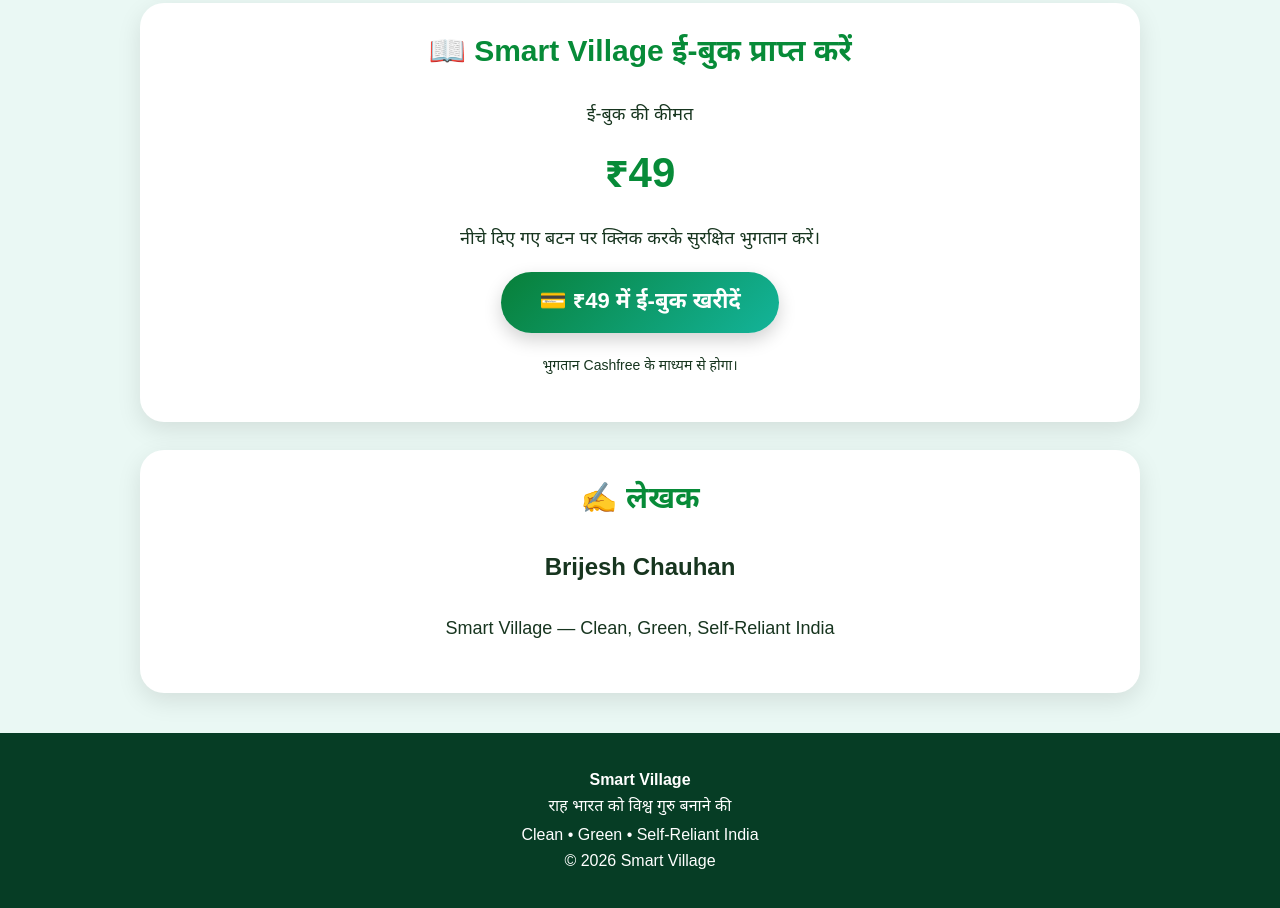
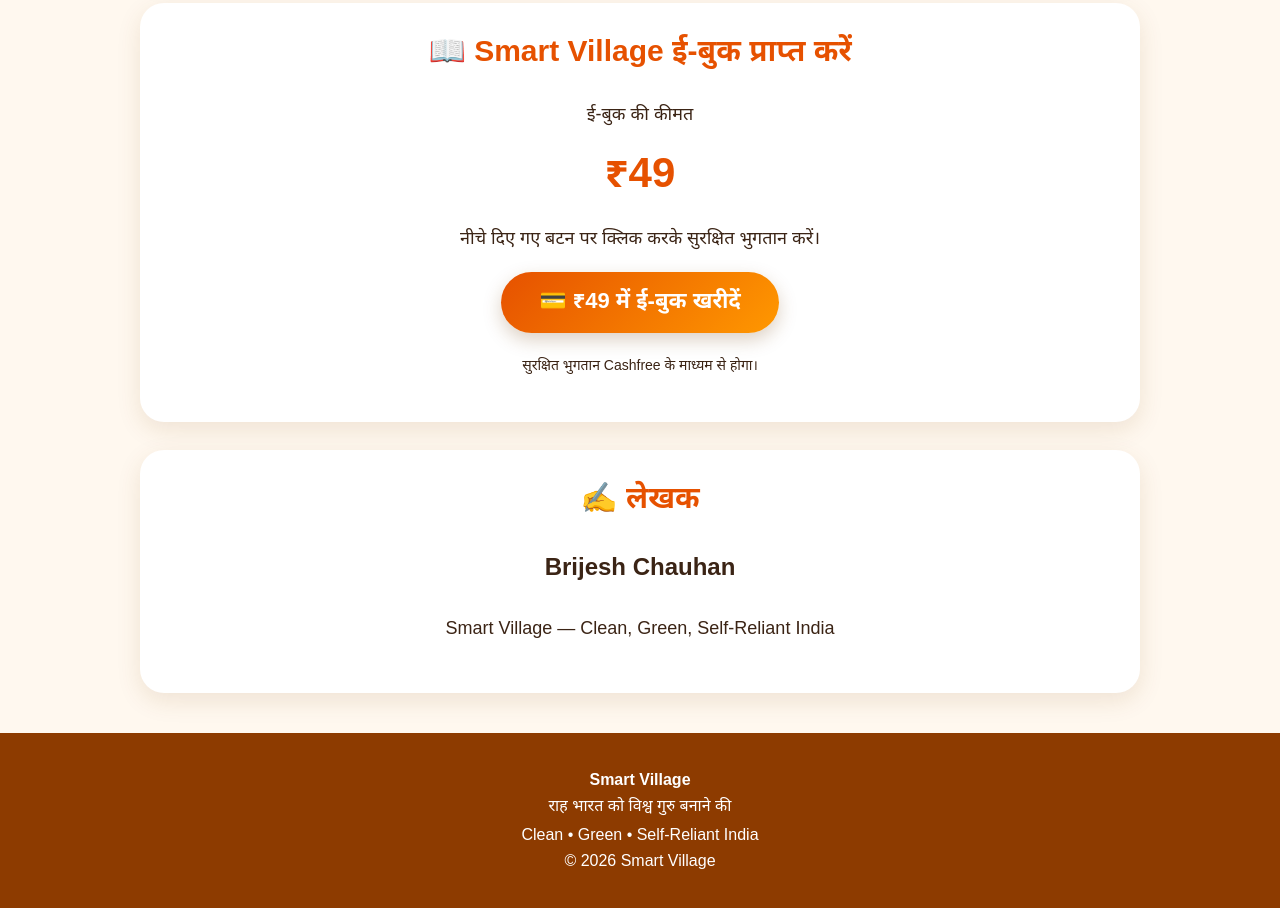
Before and after one commit to smartvillage-web/smart-village, a plain HTML site: page index.html in a window 1280 px wide. Shown: the part 2152-3060 px from the top of the page. Drawn offline with Linux system fonts and the light colour scheme.

Commit message:
Update index.html

```diff
--- a/index.html
+++ b/index.html
@@ -20,15 +20,15 @@
 
 body{
   font-family:Arial,"Noto Sans Devanagari",sans-serif;
-  background:#eaf8f4;
-  color:#17351f;
+  background:#fff8ef;
+  color:#3b2415;
   overflow-x:hidden;
   overflow-y:auto;
 }
 
 /* HEADER */
 header{
-  background:linear-gradient(135deg,#078b38,#13b49a);
+  background:linear-gradient(135deg,#e65100,#ff9800);
   color:white;
   text-align:center;
   padding:55px 18px 60px;
@@ -67,12 +67,12 @@
   border-radius:24px;
   padding:30px 22px;
   margin-bottom:28px;
-  box-shadow:0 8px 25px rgba(0,0,0,.10);
+  box-shadow:0 8px 25px rgba(120,70,20,.12);
   text-align:center;
 }
 
 .card h2{
-  color:#078b38;
+  color:#e65100;
   font-size:30px;
   margin-top:0;
 }
@@ -90,8 +90,8 @@
 }
 
 .feature{
-  background:#f4fff9;
-  border:2px solid #d5f0df;
+  background:#fffaf3;
+  border:2px solid #ffd7a8;
   border-radius:18px;
   padding:22px 12px;
   text-align:center;
@@ -102,7 +102,7 @@
 }
 
 .feature h3{
-  color:#087f38;
+  color:#d84315;
   margin:10px 0;
 }
 
@@ -110,20 +110,21 @@
 .price{
   font-size:42px;
   font-weight:bold;
-  color:#078b38;
+  color:#e65100;
   margin:15px 0;
 }
 
 .buy-btn{
   display:inline-block;
-  background:linear-gradient(135deg,#087f38,#13b49a);
+  background:linear-gradient(135deg,#e65100,#ff9800);
   color:white;
   text-decoration:none;
   font-size:22px;
   font-weight:bold;
   padding:16px 38px;
   border-radius:50px;
-  box-shadow:0 7px 18px rgba(0,0,0,.18);
+  box-shadow:0 7px 18px rgba(120,70,20,.25);
+  transition:transform .2s;
 }
 
 .buy-btn:active{
@@ -143,7 +144,7 @@
 
 /* FOOTER */
 footer{
-  background:#063d25;
+  background:#8d3b00;
   color:white;
   text-align:center;
   padding:30px 15px;
@@ -237,7 +238,6 @@
 
 </header>
 
-
 <main class="container">
 
   <!-- EBOOK INTRO -->
@@ -257,7 +257,6 @@
     </p>
 
   </section>
-
 
   <!-- FEATURES -->
   <section class="card">
@@ -318,7 +317,6 @@
 
   </section>
 
-
   <!-- EBOOK DETAILS -->
   <section class="card info">
 
@@ -337,7 +335,6 @@
 
   </section>
 
-
   <!-- PAYMENT -->
   <section class="card">
 
@@ -355,18 +352,17 @@
 
     <a
       class="buy-btn"
-      href="https://payments.cashfree.com/links?code=xasolc5j6jgg_AAAAAAAVCs"
+      href="https://payments.cashfree.com/links?code=tass2dkv5dn0_AAAAAAAVCs"
       target="_blank"
       rel="noopener noreferrer">
       💳 ₹49 में ई-बुक खरीदें
     </a>
 
     <p style="font-size:14px;margin-top:20px;">
-      भुगतान Cashfree के माध्यम से होगा।
+      सुरक्षित भुगतान Cashfree के माध्यम से होगा।
     </p>
 
   </section>
-
 
   <!-- AUTHOR -->
   <section class="card">
@@ -384,7 +380,6 @@
   </section>
 
 </main>
-
 
 <footer>
 
@@ -405,4 +400,4 @@
 </footer>
 
 </body>
-</html>
+  </html>
```
